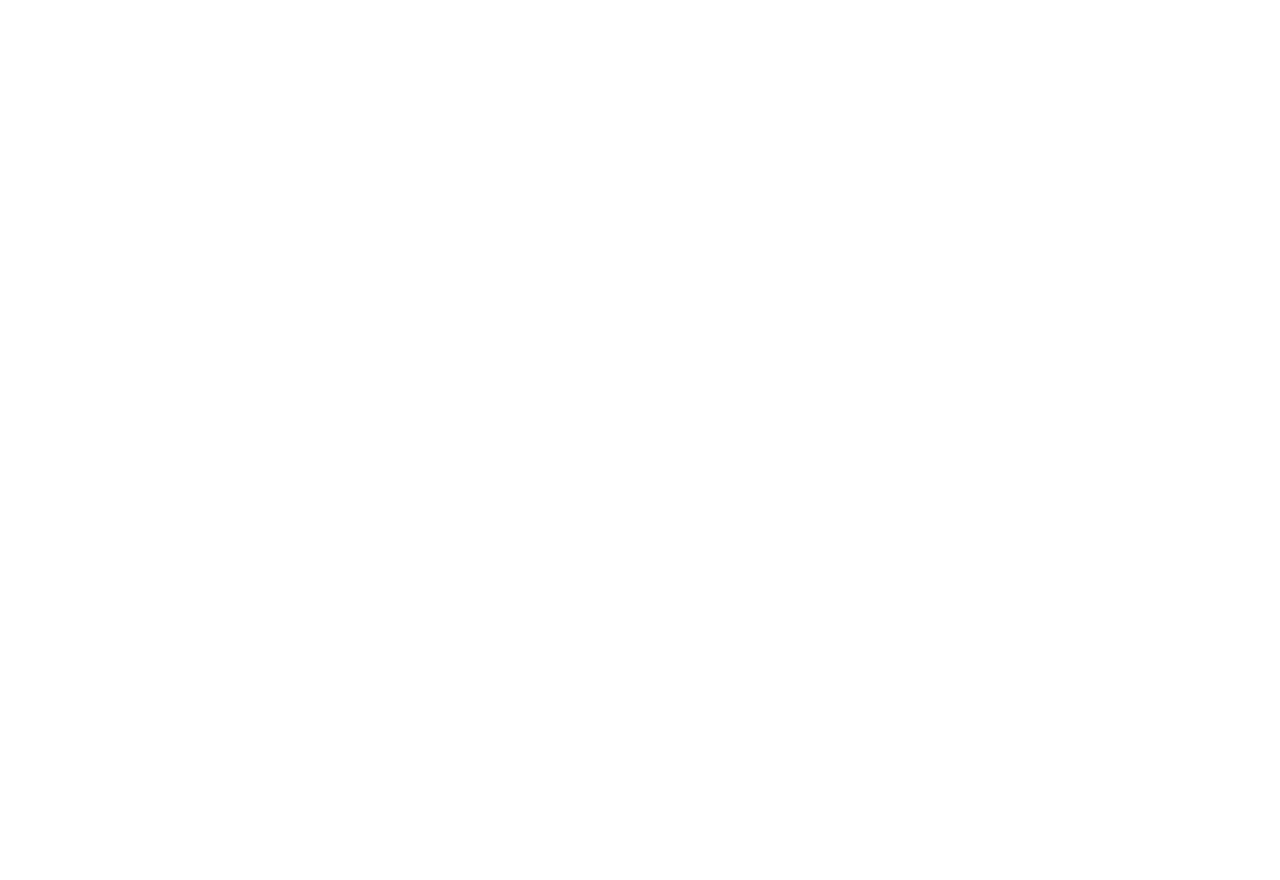
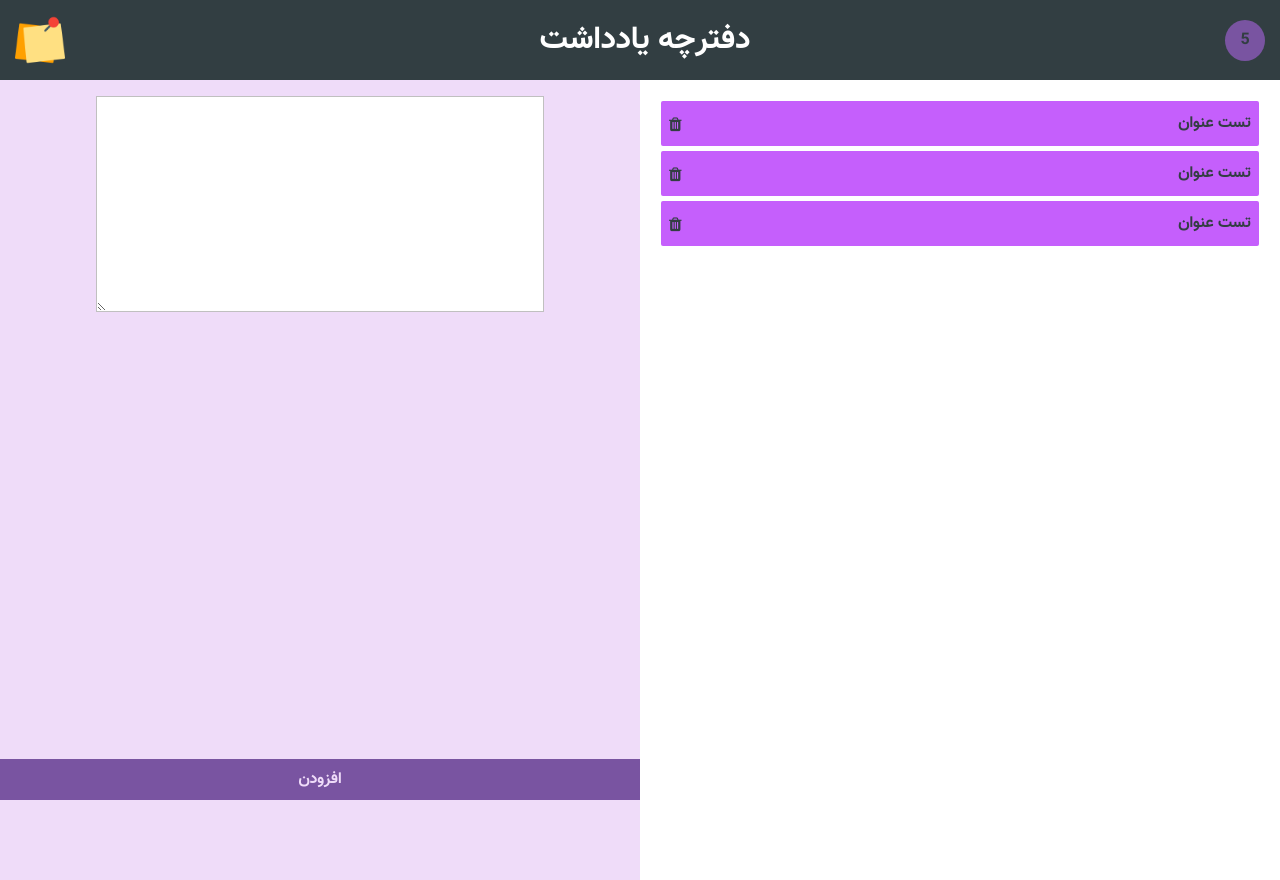
Before and after one commit to ammirzaei/Notepad, a website: page index.html in a window 1280 px wide. Before the commit the page ends 800 px from the top, so only its background shows below. Drawn offline with Linux system fonts and the light colour scheme.

Commit message:
coding design notepad

```diff
--- a/assets/css/styles.css
+++ b/assets/css/styles.css
@@ -1,18 +1,135 @@
-*{
+* {
   border: 0;
   margin: 0;
   box-sizing: border-box;
+  font-family: "Vazir-bold";
 }
 @font-face {
   font-family: Vazir-bold;
-    src: url('../fonts/Vazir-Bold.eot');
-    src: url('../fonts/Vazir-Bold.eot?#iefix') format('embedded-opentype'),
-         url('../fonts/Vazir-Bold.woff2') format('woff2'),
-         url('../fonts/Vazir-Bold.woff') format('woff'),
-         url('../fonts/Vazir-Bold.ttf') format('truetype');
+  src: url("../fonts/Vazir-Bold.eot");
+  src: url("../fonts/Vazir-Bold.eot?#iefix") format("embedded-opentype"),
+    url("../fonts/Vazir-Bold.woff2") format("woff2"),
+    url("../fonts/Vazir-Bold.woff") format("woff"),
+    url("../fonts/Vazir-Bold.ttf") format("truetype");
   font-weight: 900;
   font-style: normal;
 }
-body{
-    font-family: 'Vazir-bold';
+body {
+  direction: rtl;
 }
+
+ul,
+li {
+  list-style: none;
+}
+
+main {
+  display: grid;
+  grid-template-columns: 1fr 1fr;
+  min-height: 100vh;
+}
+
+/* Start Header */
+header {
+  background-color: #323e42;
+  padding: 15px;
+  color: #fff;
+  display: flex;
+  align-items: center;
+  justify-content: space-between;
+}
+
+.count-notes {
+  width: 40px;
+  padding: 8px;
+  border-radius: 50%;
+  background-color: #7954a1;
+  color: #323e42;
+  text-align: center;
+}
+
+.img-notes {
+  width: 50px;
+  height: 50px;
+}
+
+/* End Header */
+
+/* Start Add Note Section */
+.add-notes {
+  background-color: #efdcf9;
+  position: relative;
+}
+
+.add-notes form {
+  display: flex;
+  align-items: flex-start;
+  justify-content: center;
+  padding-top: 1rem;
+}
+
+textarea {
+  resize: vertical;
+  border: 1px solid silver;
+  width: 70%;
+  height: 60%;
+}
+
+.btn-add {
+  position: fixed;
+  bottom: 0;
+  background-color: #7954a1;
+  padding: 8px;
+  color: #efdcf9;
+  cursor: pointer;
+  width: 50%;
+  transition: all 0.2s;
+  font-size: medium;
+}
+
+/* End Add Note Section */
+
+/* Start List Notes Section */
+.ul-notes {
+  padding: 1rem;
+}
+
+.note {
+  background-color: #c55ffc;
+  margin: 5px;
+  border-radius: 2px;
+  padding: 10px 8px;
+  display: flex;
+  align-items: center;
+  justify-content: space-between;
+  color: #323e42;
+}
+
+.note .fa {
+  cursor: pointer;
+  transition: all 0.2s;
+}
+
+.note .fa:hover {
+  color: #db1f48;
+}
+/* End List Notes Section */
+
+/* Start Responsive */
+@media only screen and (max-width: 768px) {
+  main {
+    grid-template-columns: 1fr;
+  }
+  .btn-add {
+    width: 100%;
+    position: absolute;
+  }
+  .list-notes{
+    order: 1;
+  }
+  .img-notes {
+    width: 40px;
+    height: 40px;
+  }
+}
+/* End Responsive */
--- a/index.html
+++ b/index.html
@@ -5,10 +5,44 @@
     <meta http-equiv="X-UA-Compatible" content="IE=edge">
     <meta name="viewport" content="width=device-width, initial-scale=1.0">
     <title>دفترچه یادداشت</title>
+    <link rel="shortcut icon" href="/assets/favicon.ico" type="image/x-icon">
     <link rel="stylesheet" href="/assets/css/styles.css">
+    <link rel="stylesheet" href="/node_modules/font-awesome/css/font-awesome.min.css">
 </head>
 <body>
-
+    <header>
+        <div class="count-notes">
+            <span id="count">
+                5
+            </span>
+        </div>
+        <h1>دفترچه یادداشت</h1>
+        <img src="assets/img/post-it.png" alt="دفترچه یادداشت" class="img-notes">
+    </header>
+    <main>
+        <section class="list-notes">
+            <ul class="ul-notes">
+                <li class="note">
+                    <span id="note">تست عنوان</span>
+                    <i class="fa fa-trash" id="remove"></i>
+                </li>
+                <li class="note">
+                    <span id="note">تست عنوان</span>
+                    <i class="fa fa-trash" id="remove"></i>
+                </li>
+                <li class="note">
+                    <span id="note">تست عنوان</span>
+                    <i class="fa fa-trash" id="remove"></i>
+                </li>
+            </ul>
+        </section>
+        <section class="add-notes">
+           <form action="#">
+            <textarea name="note" id="note" cols="30" rows="10"></textarea>
+            <button type="submit" class="btn-add">افزودن</button>
+           </form>
+        </section>
+    </main>
     <script src="assets/js/scripts.js" defer></script>
 </body>
 </html>
```
Also changed, not shown: assets/favicon.ico (added), assets/img/post-it.png (added). Lines whose indentation alone changed are shown as unchanged.
